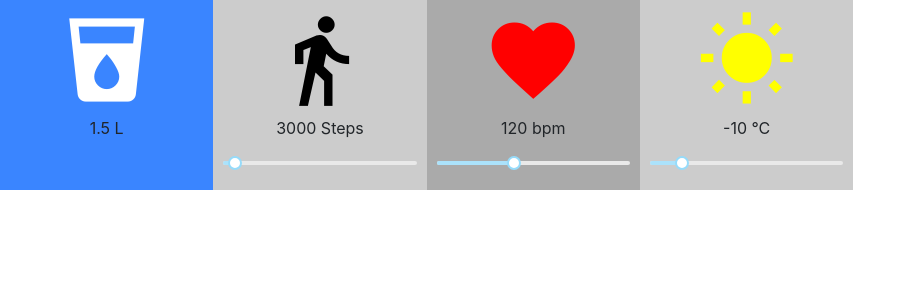
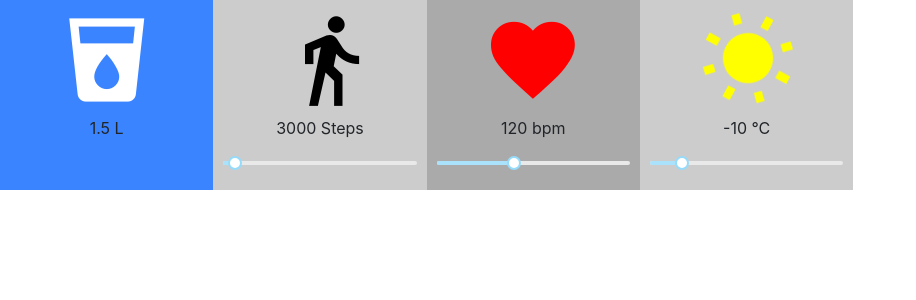
Before and after one commit to julie-desvaux/konexio_elsy, a React (Create React App) app: page / in a window 1280 px wide. Shown: the top 300 px of the page, without its empty margins (0-916 px from the left). Built offline with nearby package versions, Linux system fonts and the light colour scheme.

Commit message:
add bonus animate icon with framer motion

```diff
--- a/package.json
+++ b/package.json
@@ -6,6 +6,7 @@
     "@testing-library/jest-dom": "^4.2.4",
     "@testing-library/react": "^9.5.0",
     "@testing-library/user-event": "^7.2.1",
+    "framer-motion": "^2.1.0",
     "rc-slider": "^9.3.1",
     "react": "^16.13.1",
     "react-dom": "^16.13.1",
--- a/public/css/styles.css
+++ b/public/css/styles.css
@@ -14,5 +14,4 @@
 }
 .material-icons {
     font-size: 100px;
-    color:black;
 }
--- a/src/components/HeartRate.js
+++ b/src/components/HeartRate.js
@@ -1,15 +1,34 @@
 import React from 'react';
 import Icone from './core/Icone';
 import Slider from './core/Slider';
+import { motion } from 'framer-motion';
+
+const style = {
+    color: "red",
+}
+
+const animate = {
+    scale: 1.2
+}
+
+const transition = {
+    loop: Infinity,
+    duration: 0.7
+}
+
+
 
 class HeartRate extends React.Component {
     render() {
         return (
             <>
-                <div className="box col-md-2 col-6">
+                <motion.div className="box col-md-2 col-6">
                     <Icone
                         icone = {'favorite'}
                         color = {'red'}
+                        style = {style}
+                        animate = {animate}
+                        transition = {transition}
                     />
                     <p>{this.props.heart} bpm</p>
                     <Slider
@@ -18,7 +37,7 @@ class HeartRate extends React.Component {
                         onChange = {this.props.onChange}
                         value = {this.props.heart}
                     />
-                </div>
+                </motion.div>
             </>
         );
     }
--- a/src/components/Person.js
+++ b/src/components/Person.js
@@ -1,6 +1,19 @@
 import React from 'react';
 import Icone from './core/Icone';
 import Slider from './core/Slider';
+
+const style = {
+    color: "black"
+}
+
+const animate = {
+    x: 20,
+}
+
+const transition = {
+    loop: Infinity,
+    duration: 10
+}
 
 class Person extends React.Component {
     render() {
@@ -9,7 +22,9 @@ class Person extends React.Component {
                 <div className="box col-md-2 col-6">
                     <Icone
                         icone = {'directions_walk'}
-                        color = {'black'}
+                        style = {style}
+                        animate = {animate}
+                        transition = {transition}
                     />
                     <p>{this.props.steps} Steps</p>
                     <Slider
--- a/src/components/Sun.js
+++ b/src/components/Sun.js
@@ -1,6 +1,19 @@
 import React from 'react';
 import Icone from './core/Icone';
 import Slider from './core/Slider';
+
+const style = {
+    color: "yellow"
+}
+
+const animate = {
+    rotate: 360
+}
+
+const transition = {
+    loop: Infinity,
+    duration: 25
+}
 
 class Sun extends React.Component {
     render() {
@@ -9,7 +22,9 @@ class Sun extends React.Component {
                 <div className="box col-md-2 col-6">
                     <Icone
                         icone = {'wb_sunny'}
-                        color = {'yellow'}
+                        style = {style}
+                        animate = {animate}
+                        transition = {transition}
                     />
                     <p>{this.props.temperature} °C</p>
                     <Slider
--- a/src/components/Water.js
+++ b/src/components/Water.js
@@ -1,5 +1,9 @@
 import React from 'react';
 import Icone from './core/Icone';
+
+const style = {
+    color: "white"
+}
 
 class Water extends React.Component {
     render() {
@@ -8,7 +12,7 @@ class Water extends React.Component {
                 <div className="box col-md-2 col-6 water">
                     <Icone
                         icone = {'local_drink'}
-                        color = {'white'}
+                        style = {style}
                     />
                     <p>{this.props.water} L</p>
                 </div>
--- a/src/components/core/Icone.js
+++ b/src/components/core/Icone.js
@@ -1,4 +1,5 @@
 import React from 'react';
+import { motion } from 'framer-motion';
 
 class Icone extends React.Component {
     render() {
@@ -7,9 +8,14 @@ class Icone extends React.Component {
                 {/* <span className={this.props.icone==='favorite' ? "material-icons favorite" : "material-icons"}>
                     {this.props.icone}
                 </span> */}
-                <span className="material-icons" style={{ color: this.props.color}}>
+                <motion.span
+                    className="material-icons"
+                    style={this.props.style}
+                    animate={this.props.animate}
+                    transition={this.props.transition}
+                >
                     {this.props.icone}
-                </span>
+                </motion.span>
             </>
         );
     }
```
Also changed, not shown: 1 other file (tests, documents, lock files or other folders).
